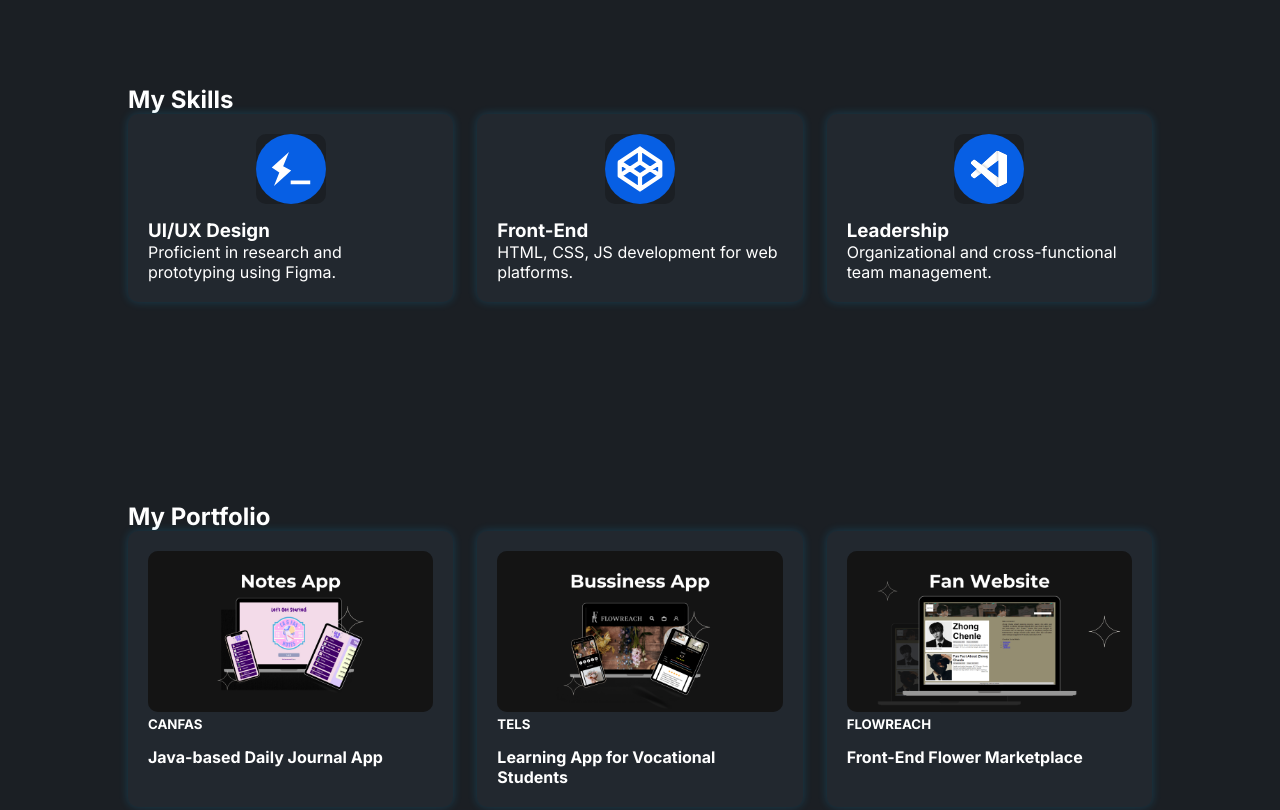
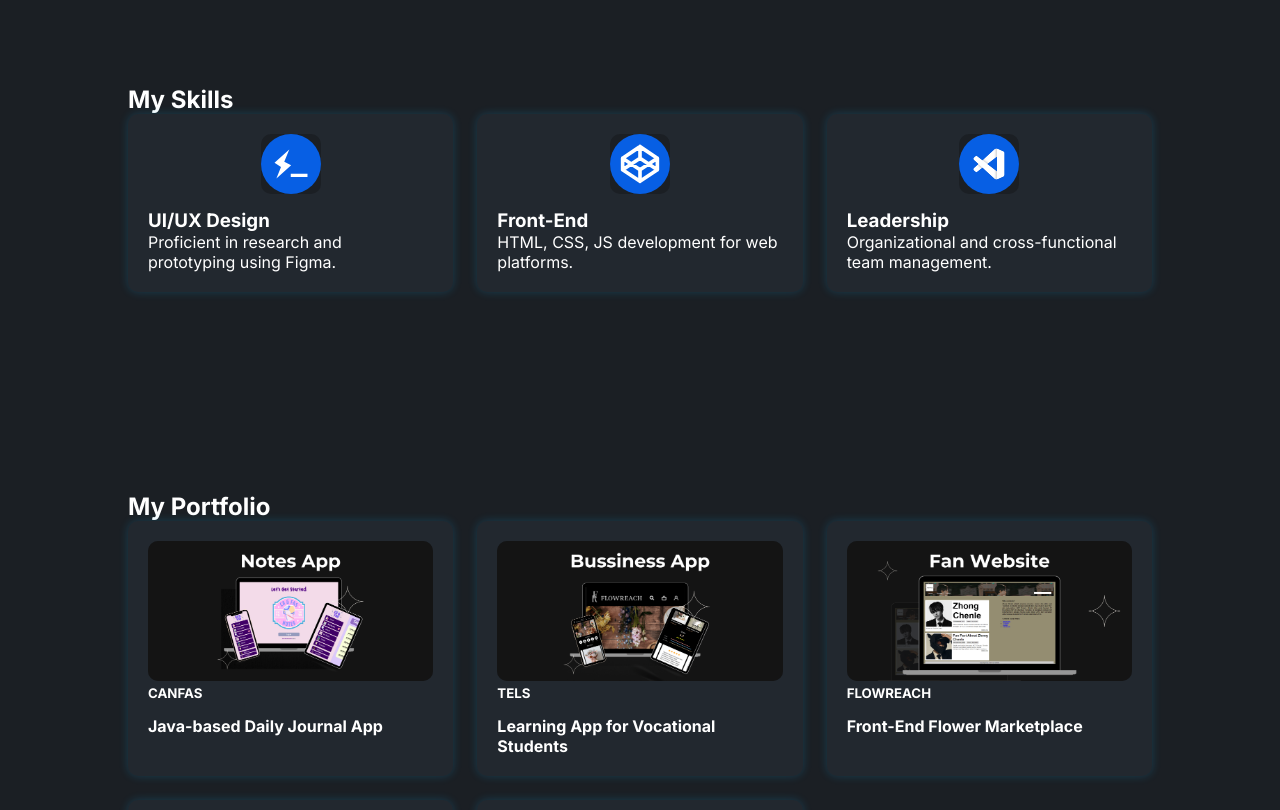
Before and after one commit to salmahflh/Portofolio_SalmaHafilah, a plain HTML site: page index.html in a window 1280 px wide. Shown: the part 1540-2350 px from the top of the page. Drawn offline with nearby package versions, Linux system fonts and the light colour scheme; files whose address does not match are found by name.

Commit message:
Update index.html

```diff
--- a/index.html
+++ b/index.html
@@ -13,15 +13,15 @@
     .box img,
     .row img {
       width: 100%;
-      max-height: 180px;
+      max-height: 140px;
       object-fit: cover;
       border-radius: 10px;
       background-color: #1b1f24;
     }
 
     .skills-content .box img {
-      width: 70px;
-      height: 70px;
+      width: 60px;
+      height: 60px;
       object-fit: contain;
       display: block;
       margin: 0 auto 10px;
```
